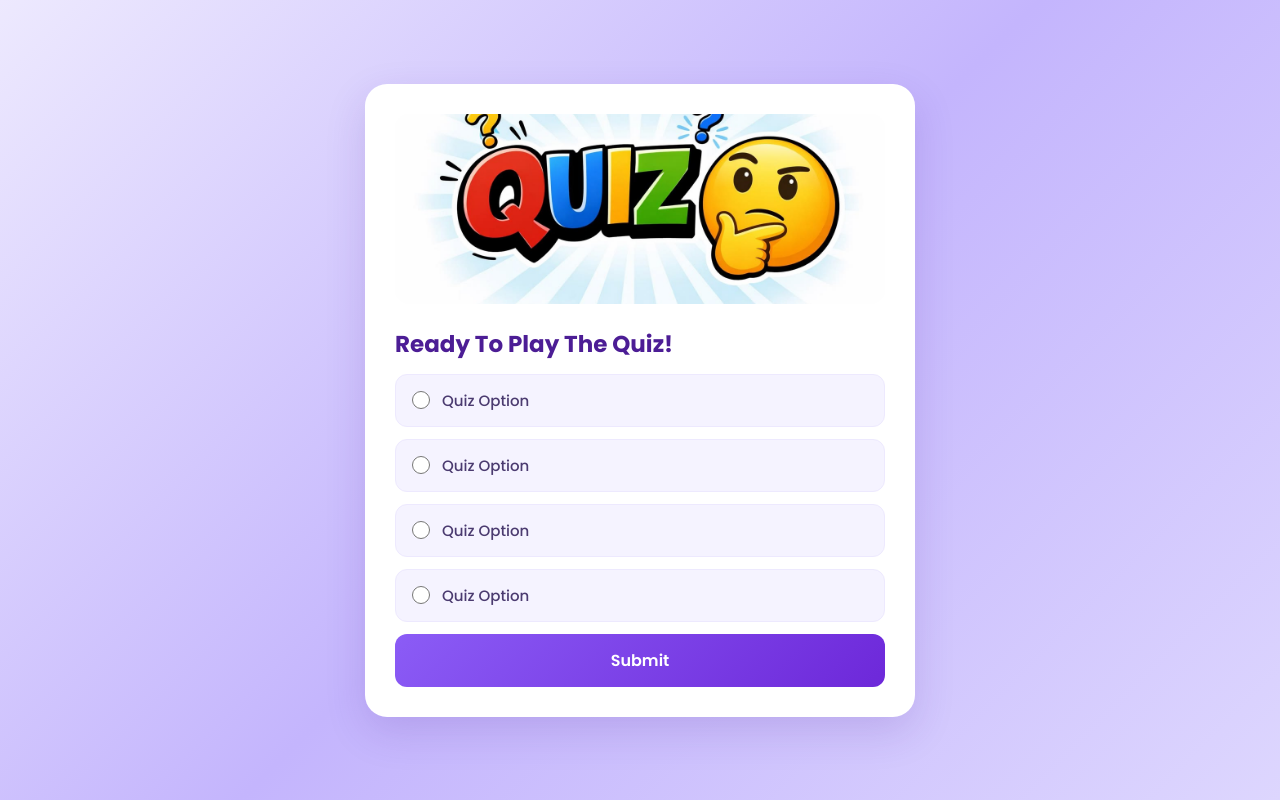
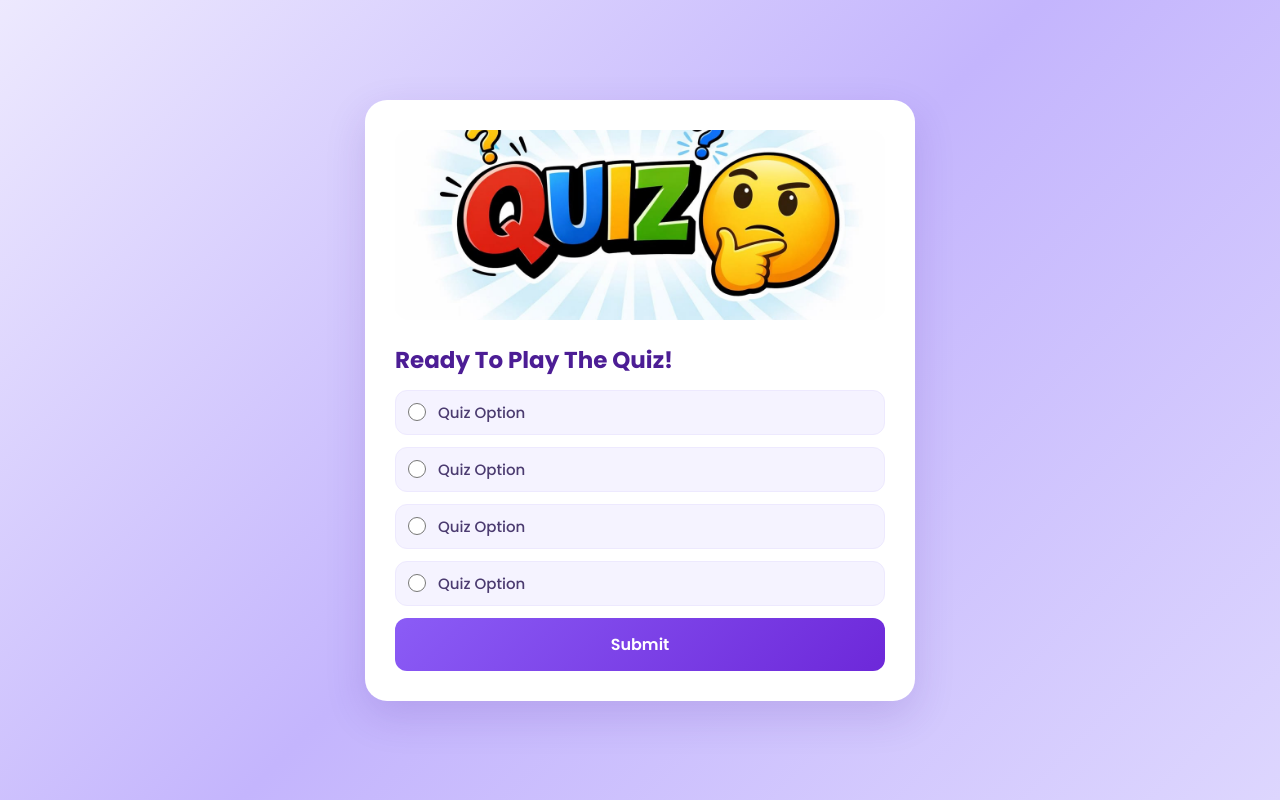
Before and after one commit to NiharikaNeha/Quiz-Application, a plain HTML site: page index.html in a window 1280 px wide. Drawn offline with Linux system fonts and the light colour scheme.

Commit message:
style.css  completed

```diff
--- a/style.css
+++ b/style.css
@@ -8,6 +8,7 @@
     font-family: 'Poppins', sans-serif;
 }
 
+/* Body */
 body {
     min-height: 100vh;
     display: flex;
@@ -15,6 +16,9 @@ body {
     align-items: center;
     background: linear-gradient(135deg, #ede9fe, #c4b5fd, #ddd6fe);
     padding: 20px;
+
+    /* Custom Flower Cursor */
+    cursor: url("./images/cute-character-cursor.png") 8 8, auto;
 }
 
 /* Main Container */
@@ -65,13 +69,12 @@ li {
     display: flex;
     align-items: center;
     gap: 12px;
-    padding: 14px 16px;
+    padding: 10px 12px;
     margin: 12px 0;
     background: #f5f3ff;
     border: 1px solid #ede9fe;
     border-radius: 12px;
     transition: 0.3s ease;
-    cursor: pointer;
 }
 
 li:hover {
@@ -85,7 +88,6 @@ li:hover {
     width: 18px;
     height: 18px;
     accent-color: #7c3aed;
-    cursor: pointer;
 }
 
 /* Option Text */
@@ -94,7 +96,6 @@ label {
     font-size: 15px;
     font-weight: 500;
     color: #4b3b70;
-    cursor: pointer;
 }
 
 /* Submit Button */
@@ -107,7 +108,6 @@ label {
     color: white;
     font-size: 16px;
     font-weight: 600;
-    cursor: pointer;
     transition: 0.3s ease;
 }
 
@@ -118,6 +118,14 @@ label {
 
 #btn:active {
     transform: scale(0.98);
+}
+
+/* Custom Cursor on Interactive Elements */
+button,
+label,
+li,
+input {
+    cursor: url("./images/cute-character-cursor.png") 4 4, pointer;
 }
 
 /* Responsive Design */
```
Also changed, not shown: images/cute-character-cursor.png (added).
